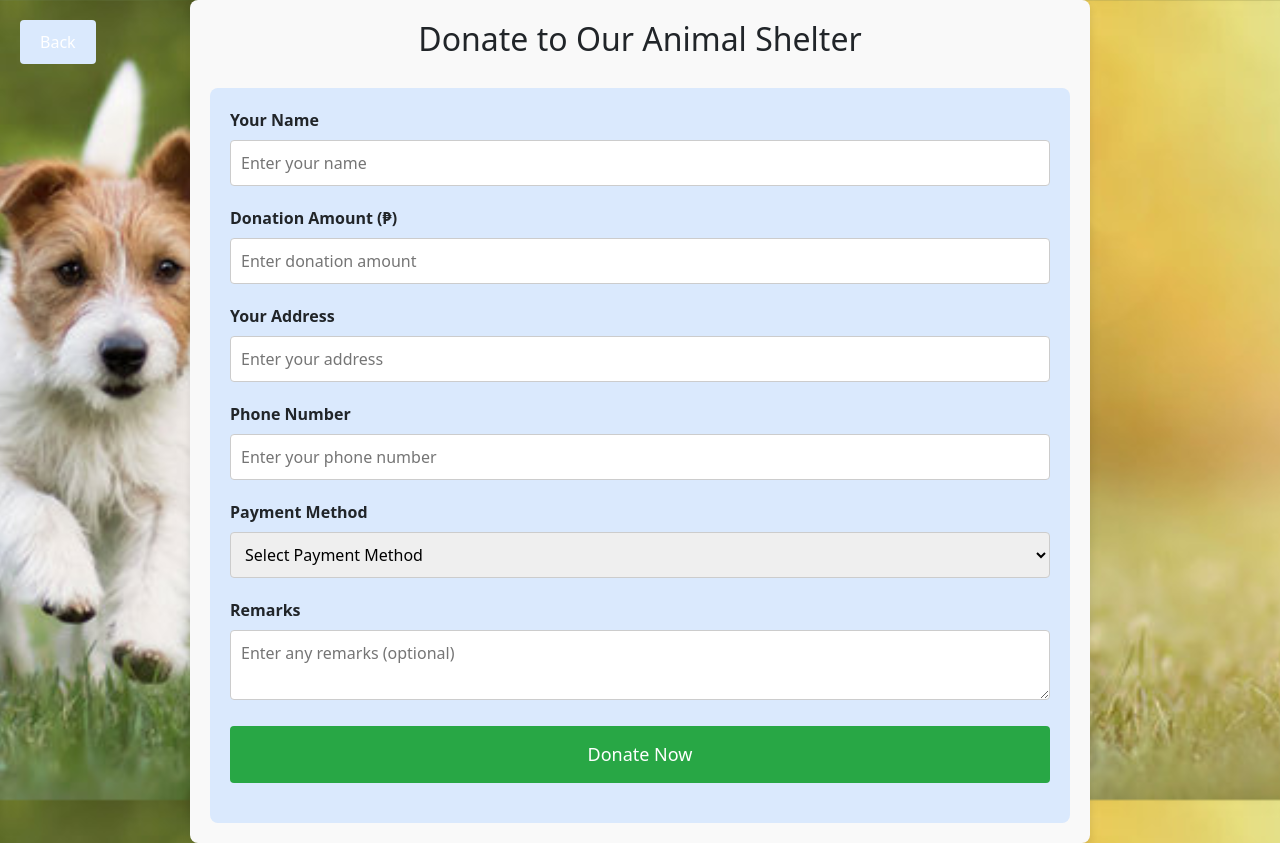
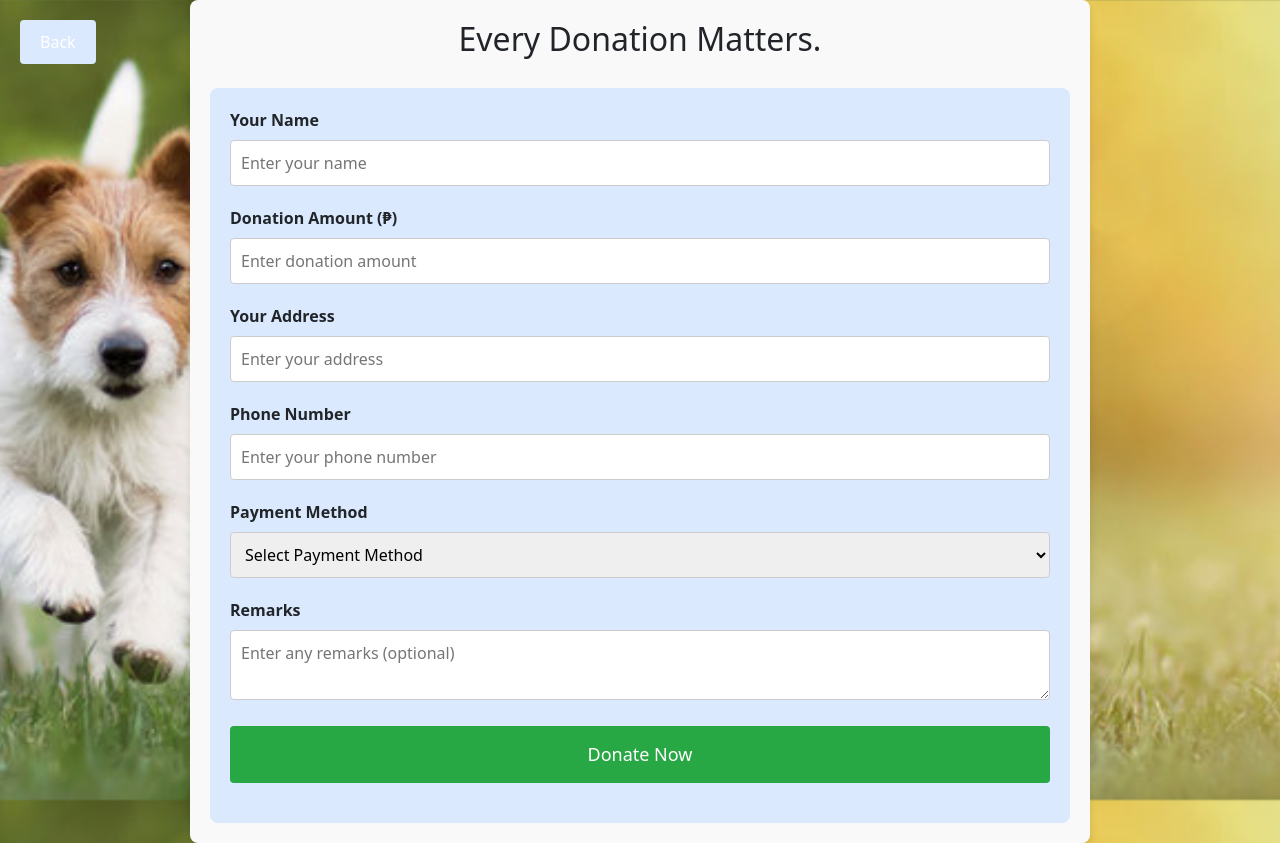
Before and after one commit to kurarenzu007/AnimalAdoption, a React (Vite) app: page /AnimalAdoption/donate-form in a window 1280 px wide. Built offline with nearby package versions, Linux system fonts and the light colour scheme.

Commit message:
semi-final work

```diff
--- a/src/DonationForm.css
+++ b/src/DonationForm.css
@@ -78,7 +78,8 @@
 
 .donation-form .success-message {
   color: green;
-  font-size: 16px;
+  font-weight:bold;
+  font-size: 20px;
   text-align: center;
   margin-top: 20px;
 }
--- a/src/DonationForm.jsx
+++ b/src/DonationForm.jsx
@@ -50,7 +50,7 @@ const DonationForm = () => {
 
   return (
     <div className="donation-form">
-      <h2>Donate to Our Animal Shelter</h2>
+      <h2>Every Donation Matters.</h2>
 
       {/* Back Button */}
       <button className="back-button" onClick={handleBack}>Back</button>
```
